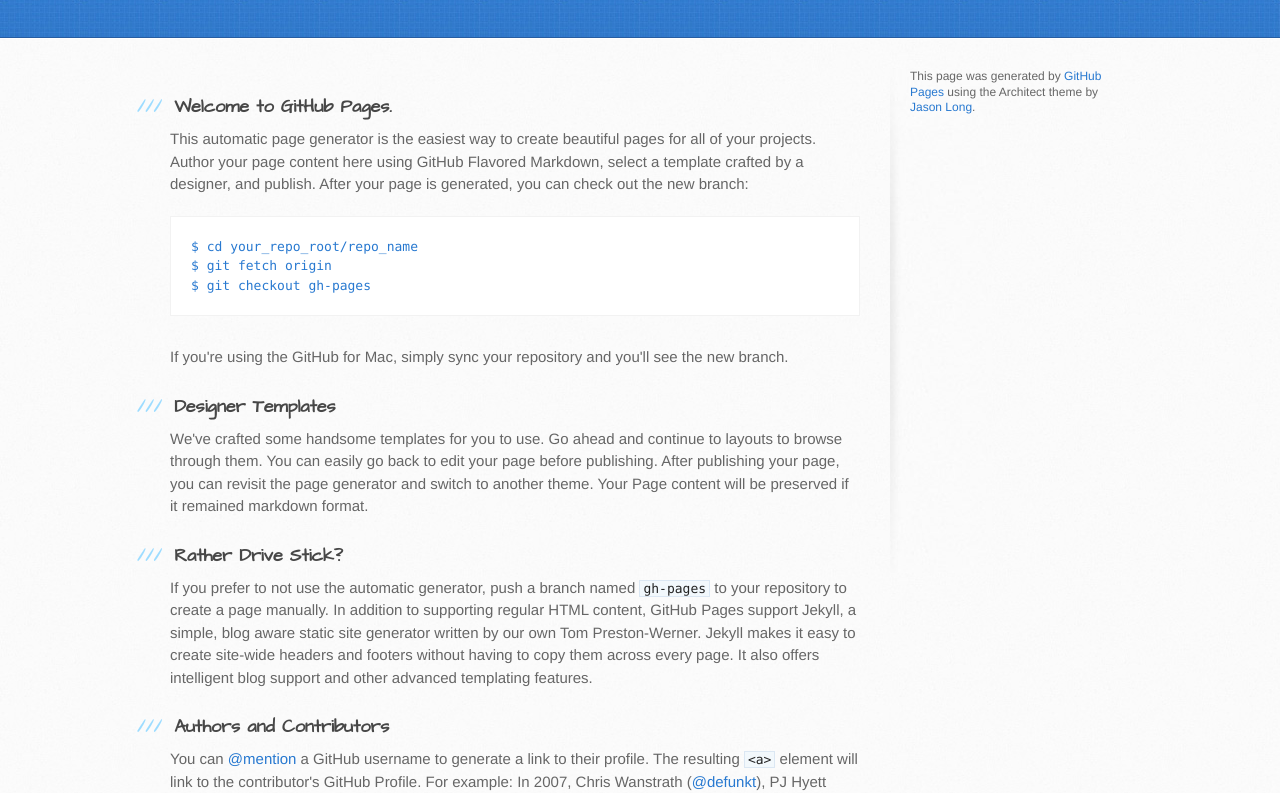
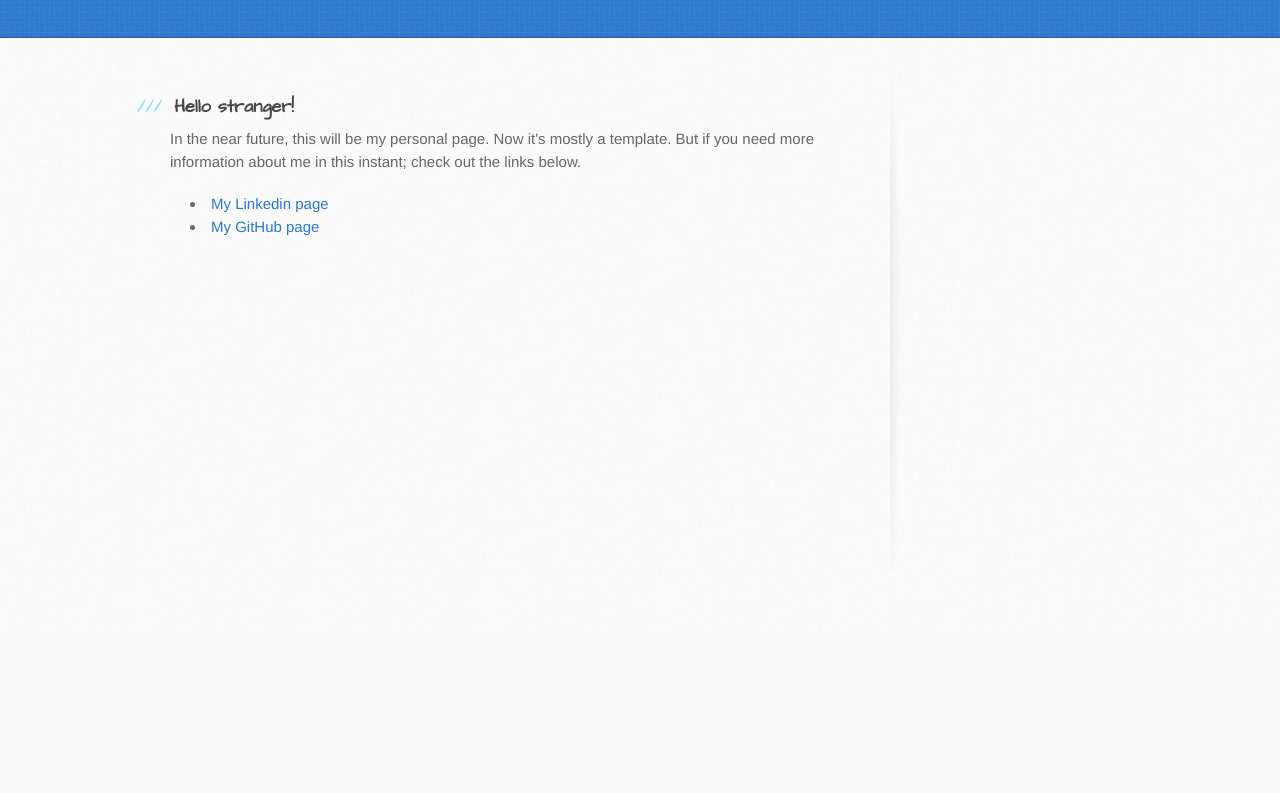
Before and after one commit to vertan/vertan.github.io, a plain HTML site: page index.html in a window 1280 px wide. Shown: the part 163-956 px from the top of the page. After the commit the page ends 800 px from the top, so only its background shows below. Drawn offline with Linux system fonts and the light colour scheme.

Commit message:
Updated some info

```diff
--- a/index.html
+++ b/index.html
@@ -13,7 +13,7 @@
     <script src="//html5shiv.googlecode.com/svn/trunk/html5.js"></script>
     <![endif]-->
 
-    <title>Filip Hedman by vertan</title>
+    <title>Filip Hedman | Student and developer</title>
   </head>
 
   <body>
@@ -29,42 +29,20 @@
       <div class="inner clearfix">
         <section id="main-content">
           <h3>
-<a name="welcome-to-github-pages" class="anchor" href="#welcome-to-github-pages"><span class="octicon octicon-link"></span></a>Welcome to GitHub Pages.</h3>
+            Hello stranger!
+          </h3>
+          <p>
+            In the near future, this will be my personal page. Now it's mostly a template. But if you need more information about me in this instant; check out the links below.
+          </p>
+          <ul>
+            <li><a href="linkedin.com/in/filiphedman/">My Linkedin page</a></li>
+            <li><a href="github.com/vertan">My GitHub page</a></li>
+          </ul>
 
-<p>This automatic page generator is the easiest way to create beautiful pages for all of your projects. Author your page content here using GitHub Flavored Markdown, select a template crafted by a designer, and publish. After your page is generated, you can check out the new branch:</p>
-
-<pre><code>$ cd your_repo_root/repo_name
-$ git fetch origin
-$ git checkout gh-pages
-</code></pre>
-
-<p>If you're using the GitHub for Mac, simply sync your repository and you'll see the new branch.</p>
-
-<h3>
-<a name="designer-templates" class="anchor" href="#designer-templates"><span class="octicon octicon-link"></span></a>Designer Templates</h3>
-
-<p>We've crafted some handsome templates for you to use. Go ahead and continue to layouts to browse through them. You can easily go back to edit your page before publishing. After publishing your page, you can revisit the page generator and switch to another theme. Your Page content will be preserved if it remained markdown format.</p>
-
-<h3>
-<a name="rather-drive-stick" class="anchor" href="#rather-drive-stick"><span class="octicon octicon-link"></span></a>Rather Drive Stick?</h3>
-
-<p>If you prefer to not use the automatic generator, push a branch named <code>gh-pages</code> to your repository to create a page manually. In addition to supporting regular HTML content, GitHub Pages support Jekyll, a simple, blog aware static site generator written by our own Tom Preston-Werner. Jekyll makes it easy to create site-wide headers and footers without having to copy them across every page. It also offers intelligent blog support and other advanced templating features.</p>
-
-<h3>
-<a name="authors-and-contributors" class="anchor" href="#authors-and-contributors"><span class="octicon octicon-link"></span></a>Authors and Contributors</h3>
-
-<p>You can <a href="https://github.com/blog/821" class="user-mention">@mention</a> a GitHub username to generate a link to their profile. The resulting <code>&lt;a&gt;</code> element will link to the contributor's GitHub Profile. For example: In 2007, Chris Wanstrath (<a href="https://github.com/defunkt" class="user-mention">@defunkt</a>), PJ Hyett (<a href="https://github.com/pjhyett" class="user-mention">@pjhyett</a>), and Tom Preston-Werner (<a href="https://github.com/mojombo" class="user-mention">@mojombo</a>) founded GitHub.</p>
-
-<h3>
-<a name="support-or-contact" class="anchor" href="#support-or-contact"><span class="octicon octicon-link"></span></a>Support or Contact</h3>
-
-<p>Having trouble with Pages? Check out the documentation at <a href="http://help.github.com/pages">http://help.github.com/pages</a> or contact <a href="mailto:support@github.com">support@github.com</a> and we’ll help you sort it out.</p>
         </section>
 
         <aside id="sidebar">
 
-
-          <p>This page was generated by <a href="https://pages.github.com">GitHub Pages</a> using the Architect theme by <a href="https://twitter.com/jasonlong">Jason Long</a>.</p>
         </aside>
       </div>
     </div>
```
